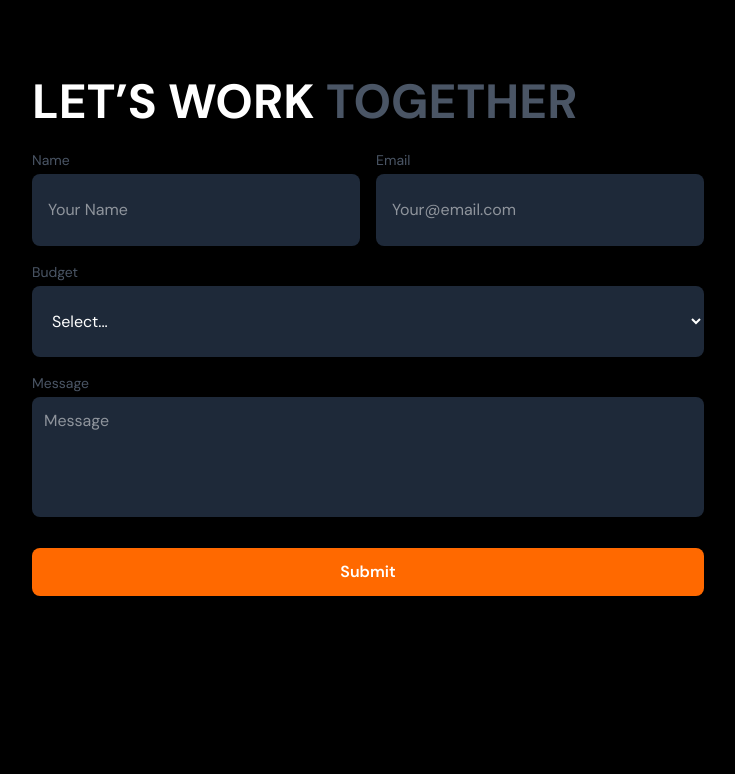
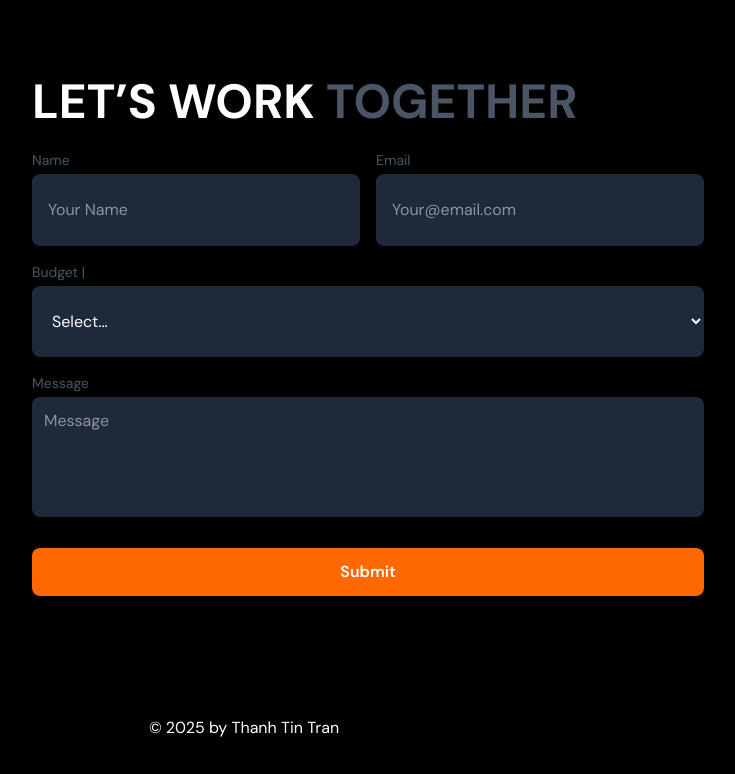
Before and after one commit to jaytintran/swoosh-site, a React (Vite) app: page / in a window 1280 px wide. Shown: the part 1821-2595 px from the top of the page, without its empty margins (396-1131 px from the left). Before the commit the page ends 2529 px from the top, so only its background shows below. Built offline with nearby package versions, Linux system fonts and the light colour scheme.

Commit message:
adding email service

```diff
--- a/src/App.jsx
+++ b/src/App.jsx
@@ -1,6 +1,7 @@
 import "./App.css";
 import Home from "./components/Home";
 import SectionWrapper from "./components/util-components/SectionWrapper";
+import Footer from "./components/Footer";
 
 function App() {
   return (
@@ -8,6 +9,7 @@ function App() {
       <SectionWrapper>
         <Home />
       </SectionWrapper>
+      <Footer />
     </>
   );
 }
--- a/src/components/ContactForm.jsx
+++ b/src/components/ContactForm.jsx
@@ -75,7 +75,7 @@ const ContactForm = () => {
 
         <div className="mt-4">
           <label className="block mb-1 text-sm text-left text-gray-600">
-            Budget
+            Budget | <span className="text-xs text-gray-400"></span>
           </label>
           <select
             name="budget"
--- /dev/null
+++ b/src/components/Footer.jsx
@@ -0,0 +1,9 @@
+function Footer() {
+  return (
+    <div className="p-10 w-full text-white mx-auto">
+      <p>&copy; 2025 by Thanh Tin Tran</p>
+    </div>
+  );
+}
+
+export default Footer;
```
Also changed, not shown: 1 other file (tests, documents, lock files or other folders).
